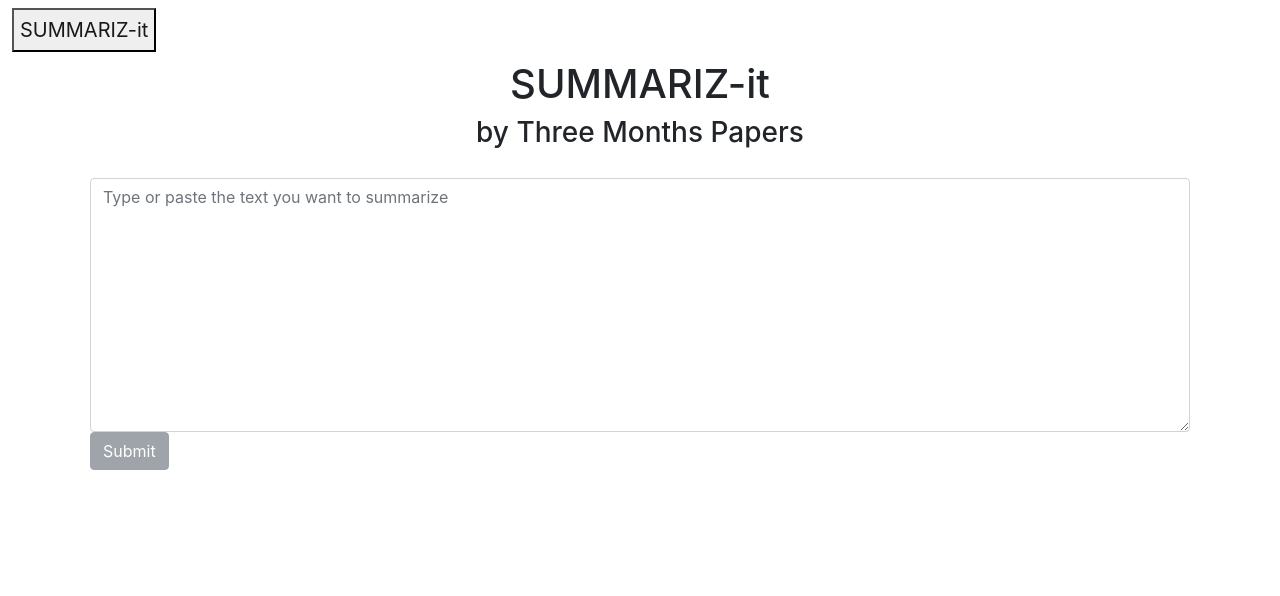
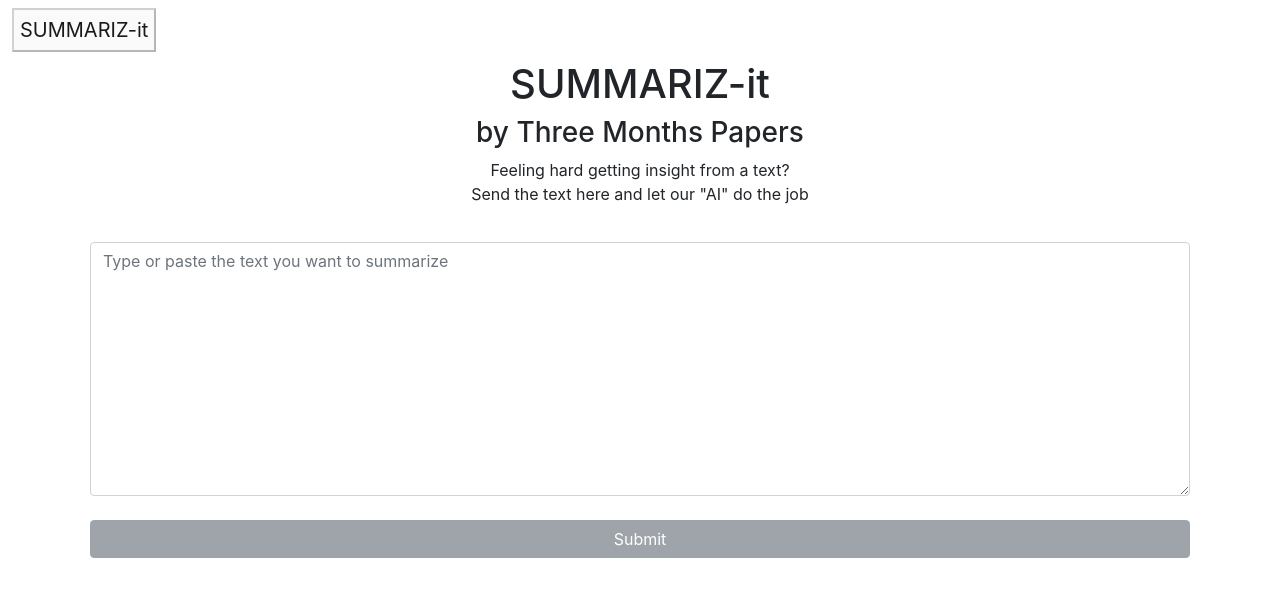
Before and after one commit to yosua1010101/three-months-papers, a React (Create React App) app in the folder frontend-web/: page / in a window 1280 px wide. Shown: the top 596 px of the page. Built offline with nearby package versions, Linux system fonts and the light colour scheme.

Commit message:
Reworked the components

```diff
--- a/frontend-web/src/component/PageContainer.js
+++ b/frontend-web/src/component/PageContainer.js
@@ -4,33 +4,26 @@ import Footer from './common/Footer'
 import TitleScreen from './common/TitleScreen'
 import FormPage from './input-form/FormPage'
 import ResultPage from './result-section/ResultPage'
-import axios from 'axios'
 
 export default function PageContainer() {
     const [section, setSection] = useState("form")
-    const [lists, setLists] = useState([])
-    var fileInput = document.querySelector('#fileInput')
+    const [list, setList] = useState([])
 
-    const changeToResult = ()=> {
-        setSection('result')
-    }
-
-    function useAxios() {
-        const data = new FormData()
-        data.append('file',fileInput.files[0])
-        axios.post("", data)
-             .then((response)=>{
-                 changeToResult()
-             },(error)=>{})
-
+    const changeToResult = (event)=> {
+        event.preventDefault()
+        setList(["Lorem ipsum, dolor sit amet consectetur adipisicing elit",
+                 "Lorem ipsum, dolor sit amet consectetur adipisicing elit",
+                 "Lorem ipsum, dolor sit amet consectetur adipisicing elit",
+                 "Lorem ipsum, dolor sit amet consectetur adipisicing elit"]);
+        setSection('result');
     }
 
     return(
         <>
             <Header/>
             <TitleScreen/>
-            {section === 'form' && <FormPage handleSectionChange={()=>useAxios}/>}
-            {section === 'result' && <ResultPage quantity={0}/>}
+            {section === 'form' && <FormPage handleSectionChange={()=>changeToResult}/>}
+            {section === 'result' && <ResultPage list={list}/>}
             <Footer/>
         </>
     )
--- a/frontend-web/src/component/common/Header.js
+++ b/frontend-web/src/component/common/Header.js
@@ -3,7 +3,7 @@ export default function Header(){
         <header>
             <nav className="navbar navbar-expand navbar-light">
                 <div className="container-fluid">
-                    <button className="navbar-brand">SUMMARIZ-it</button>
+                    <button className="navbar-brand" disabled>SUMMARIZ-it</button>
                 </div>
             </nav>
         </header>
--- a/frontend-web/src/component/common/TitleScreen.js
+++ b/frontend-web/src/component/common/TitleScreen.js
@@ -5,6 +5,7 @@ export default function TitleScreen(){
         <div id="titlename" className="text-center">
             <h1>SUMMARIZ-it</h1>
             <h3>by Three Months Papers</h3>
+            <p>Feeling hard getting insight from a text?<br/>Send the text here and let our "AI" do the job</p>
         </div>
         );
 }
--- a/frontend-web/src/component/input-form/FormPage.js
+++ b/frontend-web/src/component/input-form/FormPage.js
@@ -1,12 +1,18 @@
 import React, {useState} from 'react';
 
 export default function FormPage({handleSectionChange}) {
-  const [disabled, setDisabled] = useState(true)
+  const [text, setText] = useState("")
 
   return(
-    <form className="container" onSubmit={handleSectionChange()}>
-      <textarea className="form-control" rows="10" onChange={(str)=>setDisabled(str.length===0?true:false)} placeholder="Type or paste the text you want to summarize"/>
-      <button id="submitButton" className="btn btn-secondary" type="submit" disabled={disabled}>Submit</button>
+    <form className="container d-grid gap-2" onSubmit={handleSectionChange()}>
+      <textarea
+        className="form-control"
+        rows="10"
+        value={text}
+        onChange={(e)=>setText(e.target.value)}
+        placeholder="Type or paste the text you want to summarize"
+      />
+      <button id="submitButton" className="btn btn-secondary my-3" type="submit" disabled={!text}>Submit</button>
     </form>
   );
 }
--- a/frontend-web/src/component/result-section/ResultPage.js
+++ b/frontend-web/src/component/result-section/ResultPage.js
@@ -1,16 +1,20 @@
 import React from 'react'
 
-const SummarySuggestion = () => {
-    //TODO: Make the summary suggestion block
+const SummarySuggestion = ({element}) => {
+    return (<>
+        <div className="box row">
+            <p>{element}</p>
+        </div>
+    </>)
 }
 
-export default function ResultPage(props) {
+export default function ResultPage({list}) {
     var summarySuggestions = []
-    for (var index=0 ; index < props.quantity ; index++){
-        summarySuggestions.push(<SummarySuggestion/>)
-    }
+    list.forEach(element => {
+        summarySuggestions.push(<SummarySuggestion element={element}/>)
+    });
     return (
-        <div className="d-grid col-1">
+        <div className="container d-grid gap-5">
             {summarySuggestions}
         </div>
         );
```
